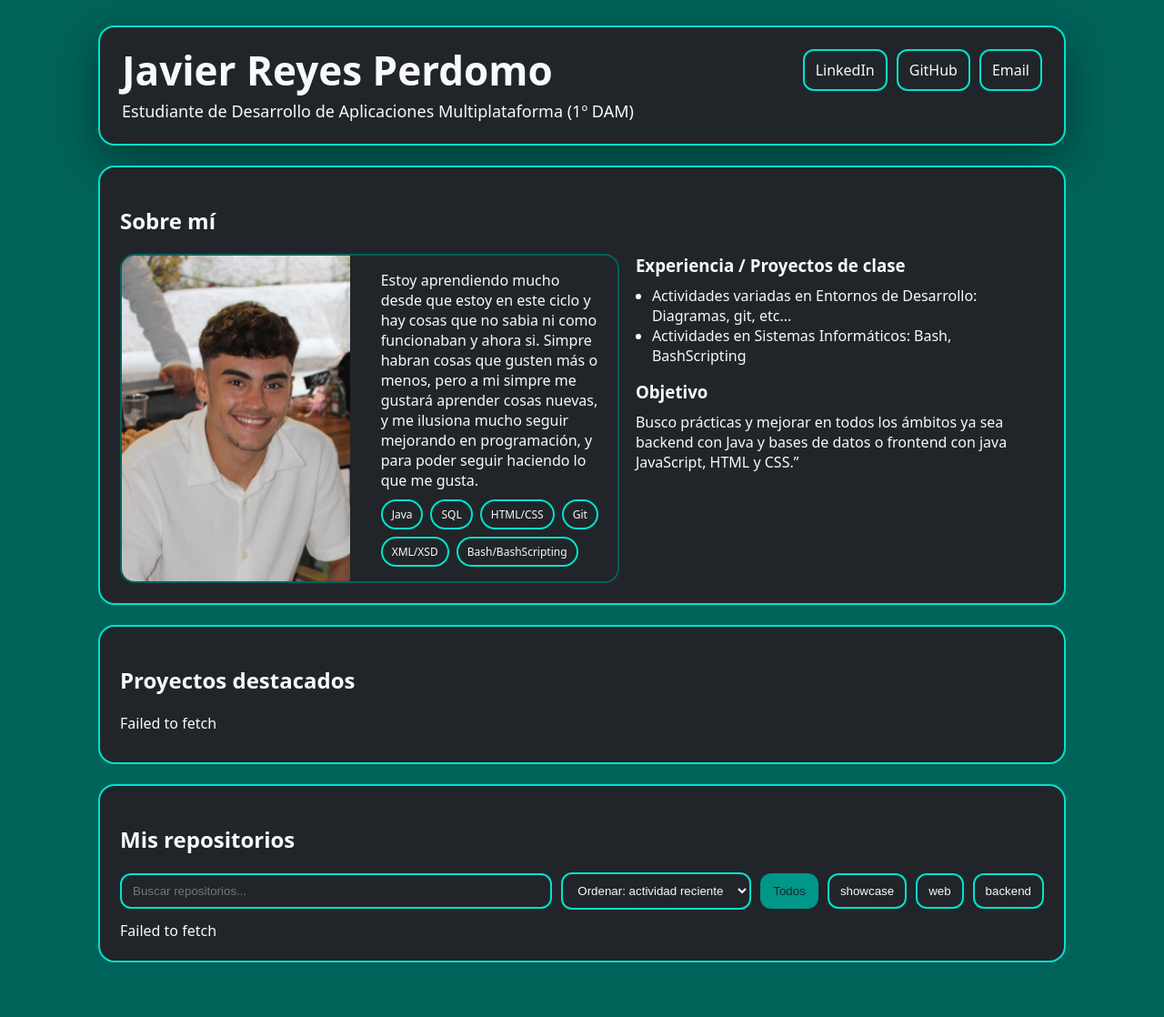
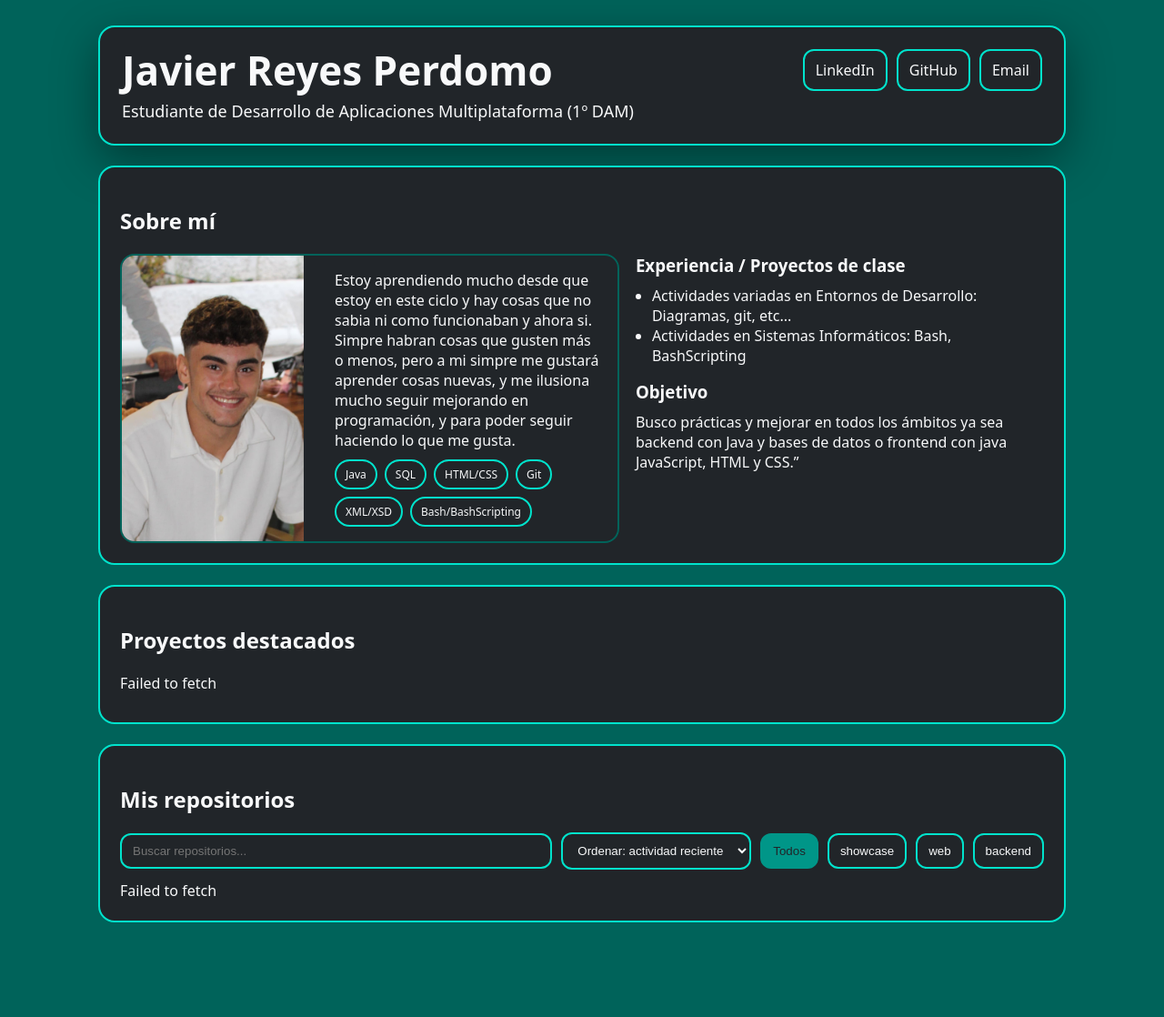
Before and after one commit to jreyper/jreyper.github.io, a Jekyll site: the page built from index.html, in a window 1280 px wide. Shown: the whole page at 91% size. Built offline with Jekyll 4.4.1, drawn with Linux system fonts in a browser that asks for light colours; after the commit the page ends 1074 px from its top, so only the background shows below that.

```diff
--- a/index.html
+++ b/index.html
@@ -81,7 +81,7 @@
   border: 2px solid var(--bg); /* ¡Ahora el borde del perfil es el mismo rojo que el fondo! */
 }
 .profile img{
-  width: 46%;
+  width: 200px;
   object-fit: cover;
   display: block;
 }
```
